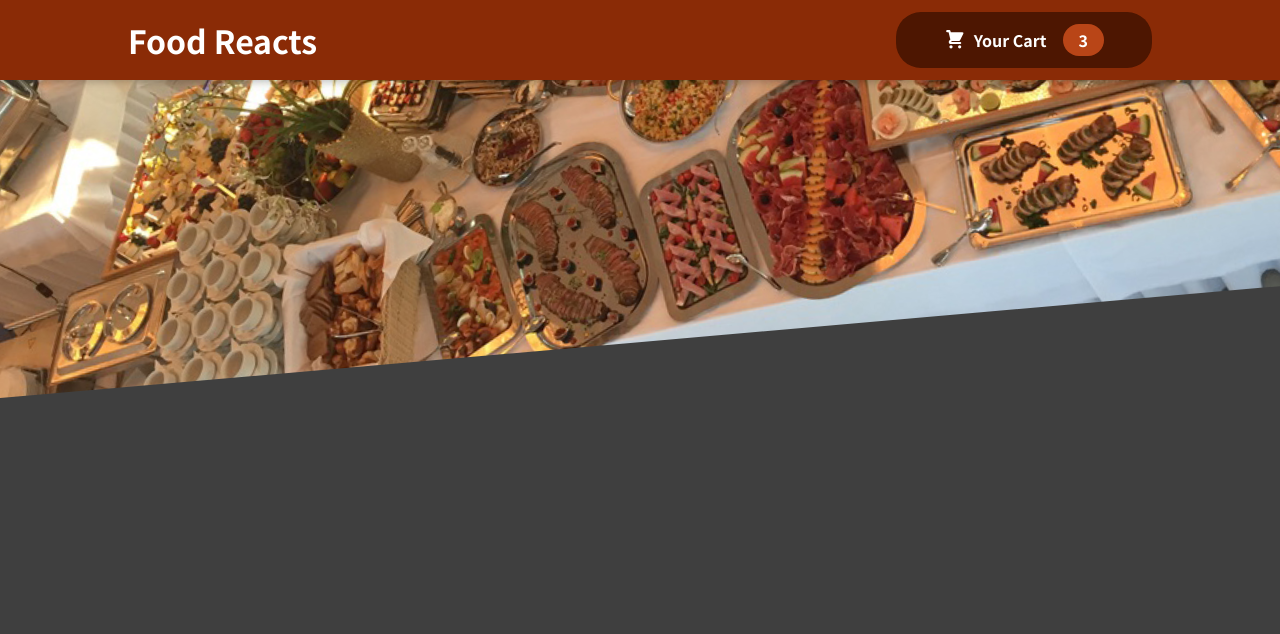
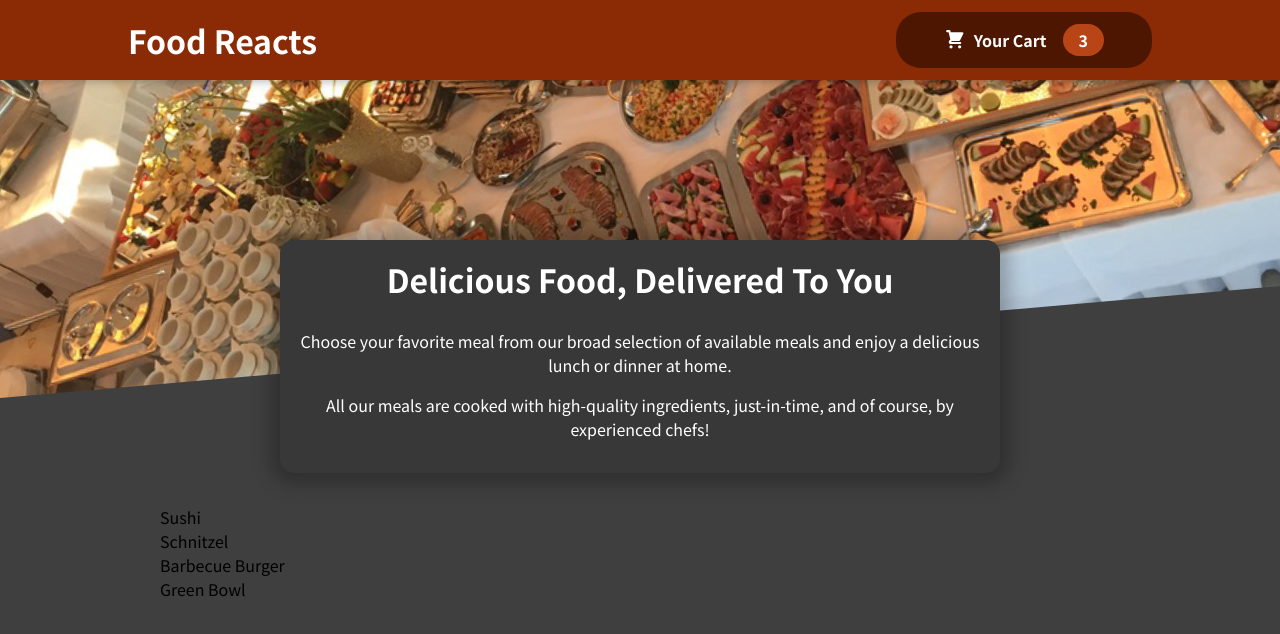
Before and after one commit to petah-sama/food-reacts, a React (Create React App) app: page / in a window 1280 px wide. Shown: the top 634 px of the page. Built offline with nearby package versions, Linux system fonts and the light colour scheme.

Commit message:
added meals component with dummy data

```diff
--- a/src/App.js
+++ b/src/App.js
@@ -1,10 +1,16 @@
+import { Fragment } from 'react';
+
 import Header from './components/Layout/Header';
+import Meals from './components/Meals/Meals';
 
 function App() {
   return (
-    <div>
+    <Fragment>
       <Header />
-    </div>
+      <main>
+        <Meals />
+      </main>
+    </Fragment>
   );
 }
 
--- /dev/null
+++ b/src/components/Meals/AvailableMeals.jsx
@@ -0,0 +1,42 @@
+import classes from './AvailableMeals.module.css';
+
+const DUMMY_MEALS = [
+  {
+    id: 'm1',
+    name: 'Sushi',
+    description: 'Finest fish and veggies',
+    price: 22.99,
+  },
+  {
+    id: 'm2',
+    name: 'Schnitzel',
+    description: 'A german specialty!',
+    price: 16.5,
+  },
+  {
+    id: 'm3',
+    name: 'Barbecue Burger',
+    description: 'American, raw, meaty',
+    price: 12.99,
+  },
+  {
+    id: 'm4',
+    name: 'Green Bowl',
+    description: 'Healthy...and green...',
+    price: 18.99,
+  },
+];
+
+const AvailableMeals = (props) => {
+  const mealsList = DUMMY_MEALS.map((meal) => {
+    return <li>{meal.name}</li>;
+  });
+
+  return (
+    <section className={classes.meals}>
+      <ul>{mealsList}</ul>
+    </section>
+  );
+};
+
+export default AvailableMeals;
--- /dev/null
+++ b/src/components/Meals/AvailableMeals.module.css
@@ -0,0 +1,24 @@
+.meals {
+  max-width: 60rem;
+  width: 90%;
+  margin: 2rem auto;
+  animation: meals-appear 1s ease-out forwards;
+}
+
+.meals ul {
+  list-style: none;
+  margin: 0;
+  padding: 0;
+}
+
+@keyframes meals-appear {
+  from {
+    opacity: 0;
+    transform: translateY(3rem);
+  }
+
+  to {
+    opacity: 1;
+    transform: translateY(0);
+  }
+}
--- /dev/null
+++ b/src/components/Meals/Meals.jsx
@@ -0,0 +1,15 @@
+import { Fragment } from 'react';
+
+import AvailableMeals from './AvailableMeals';
+import MealsSummary from './MealsSummary';
+
+const Meals = (props) => {
+  return (
+    <Fragment>
+      <MealsSummary />
+      <AvailableMeals />
+    </Fragment>
+  );
+};
+
+export default Meals;
--- /dev/null
+++ b/src/components/Meals/MealsSummary.jsx
@@ -0,0 +1,19 @@
+import classes from './MealsSummary.module.css';
+
+const MealsSummary = () => {
+  return (
+    <section className={classes.summary}>
+      <h2>Delicious Food, Delivered To You</h2>
+      <p>
+        Choose your favorite meal from our broad selection of available meals
+        and enjoy a delicious lunch or dinner at home.
+      </p>
+      <p>
+        All our meals are cooked with high-quality ingredients, just-in-time,
+        and of course, by experienced chefs!
+      </p>
+    </section>
+  );
+};
+
+export default MealsSummary;
--- /dev/null
+++ b/src/components/Meals/MealsSummary.module.css
@@ -0,0 +1,18 @@
+.summary {
+  text-align: center;
+  max-width: 45rem;
+  width: 90%;
+  margin: auto;
+  margin-top: -10rem;
+  position: relative;
+  background-color: #383838;
+  color: white;
+  border-radius: 14px;
+  padding: 1rem;
+  box-shadow: 0 1px 18px 10px rgba(0, 0, 0, 0.25);
+}
+
+.summary h2 {
+  font-size: 2rem;
+  margin-top: 0;
+}
```
Also changed, not shown: 1 other file (tests, documents, lock files or other folders).
